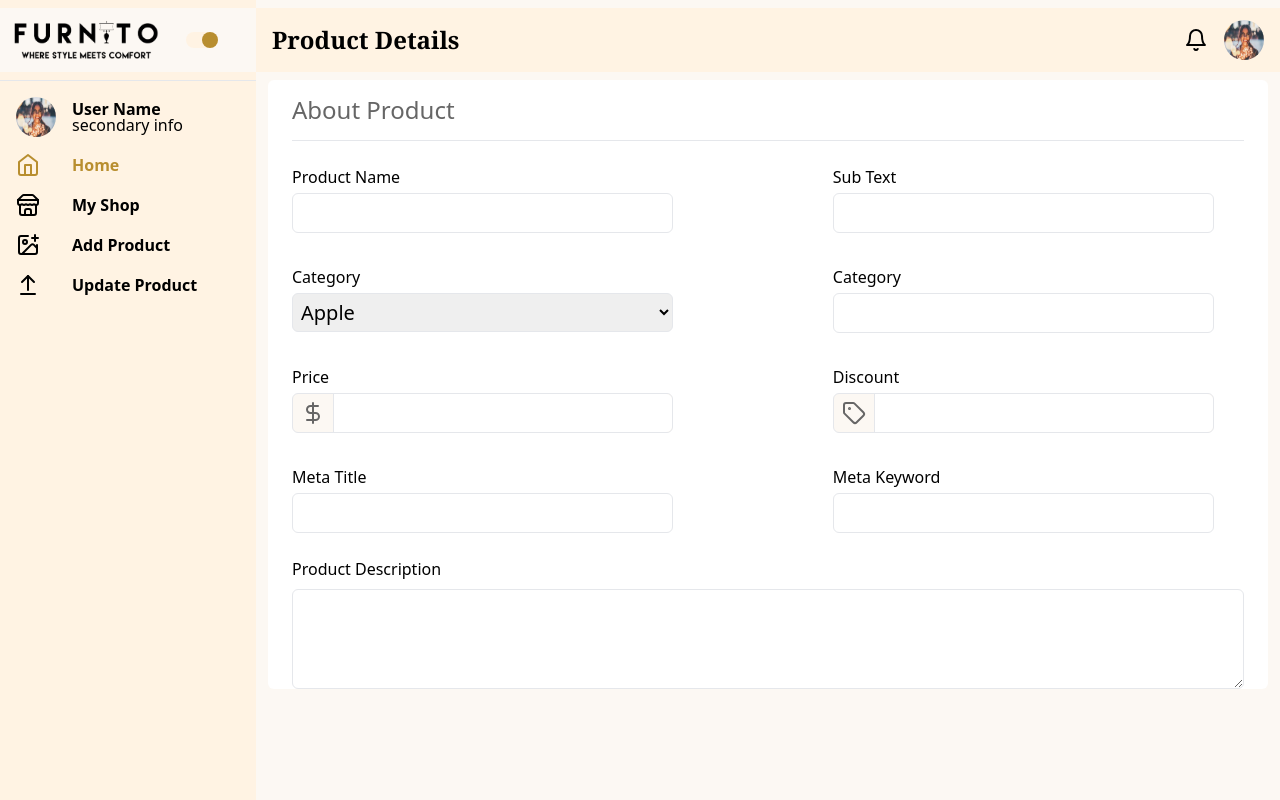
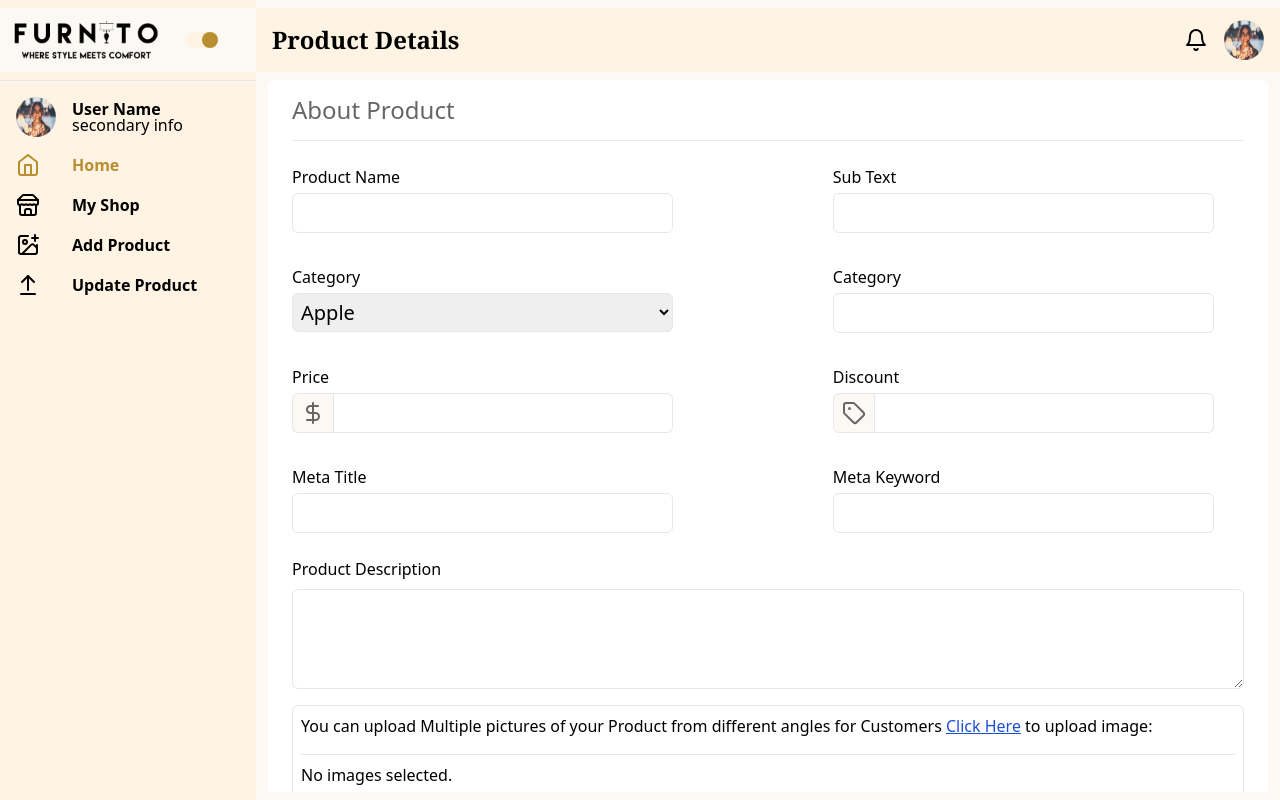
Before and after one commit to Suleman615/Dashboard, a React (Vite) app: page /addproduct in a window 1280 px wide. Built offline with nearby package versions, Linux system fonts and the light colour scheme.

Commit message:
Image upload field added

```diff
--- a/src/pages/AddProduct.jsx
+++ b/src/pages/AddProduct.jsx
@@ -1,7 +1,33 @@
+import { useState } from 'react';
 import { Topbar } from '../components/Topbar'
-import { DollarSign, Tag } from 'lucide-react'
+import { DollarSign, Tag, X } from 'lucide-react'
 
 function AddProduct() {
+
+
+
+    const [images, setImages] = useState([]);
+
+    const handleImageChange = (e) => {
+        // Get selected files from the input
+        const selectedImages = Array.from(e.target.files);
+
+
+        // Update the state with the new images
+        setImages([...images, ...selectedImages]);
+    };
+
+    const removeImage = (nmbr) => {
+
+        console.log("number is")
+        let tempImages = [...images]
+
+        tempImages.splice(nmbr, 1)
+        setImages(tempImages)
+    }
+
+
+
     return (
         <div className='bg-light py-2 '>
             <Topbar target={'Product Details'} />
@@ -15,7 +41,7 @@ function AddProduct() {
                         <div className='my-6  flex flex-col md:flex-row gap-x-10 md:gap-x-20 lg:gap-x-30 xl:gap-x-40 gap-y-8 flex-wrap  '>
                             <span className='flex w-[80vw] md:w-2/5 flex-col gap-1'>
                                 <label htmlFor="productName">Product Name</label>
-                                <input className=' border focus:outline-brown text-md p-1 rounded-md' type="text" name="" id="productname" />
+                                <input className=' border focus:outline-brown text-md p-1 rounded-md' type="text" name="" id="productName" />
                             </span>
 
                             <span className='flex flex-col  gap-1 w-[80vw] md:w-2/5'>
@@ -72,6 +98,38 @@ function AddProduct() {
                             <textarea className='w- border focus:outline-brown text-md p-1 rounded-md' name="" id="description" rows="3"></textarea>
                         </span>
 
+
+                        {/* **************** Image Upload And View ******************* */}
+                        <span className='flex flex-col gap-2 my-4 border rounded-md p-2  '>
+                            <p>You can upload Multiple pictures of your Product from different angles for Customers <label className='cursor-pointer underline text-blue-700 hover:text-brown' htmlFor="image">Click Here</label> to upload image:</p>
+                            <input onChange={(e) => handleImageChange(e)} id="image" multiple className='border  border-green-600 w-fit hidden' type="file" />
+                            <div>
+                                <hr className='my-2' />
+                                {images.length === 0 ? (
+                                    <p>No images selected.</p>
+                                ) : (
+                                    <div className='flex gap-3 flex-wrap' >
+                                        {images.map((image, index) => (
+                                            <span className='relative' key={index}>
+                                                <button type='button' onClick={() => removeImage(index)} className='absolute -right-1 cursor-pointer -top-1 bg-white rounded-full' >
+                                                    <X />
+                                                </button>
+                                                <img
+                                                    className='rounded-md'
+                                                    src={URL.createObjectURL(image)}
+                                                    alt={`Product Image ${index + 1}`}
+                                                    style={{ maxWidth: '100px', maxHeight: '100px' }}
+                                                />
+                                            </span>
+                                        ))}
+                                    </div>
+                                )}
+                            </div>
+                        </span>
+
+                        {/* ******************** */}
+
+
                     </form>
 
 
```
